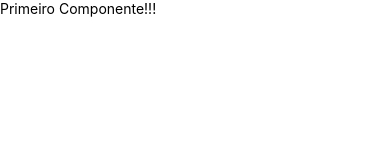
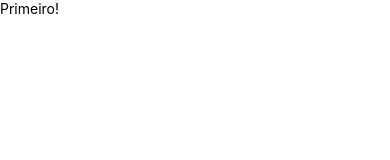
Before and after one commit to Flaviohmm/curso-react-native, a React Native app: screen / in a window 390 px wide. Shown: the top 160 px of the page. Built offline with nearby package versions, Linux system fonts and the light colour scheme.

Commit message:
Organizando Componentes

```diff
--- a/src/App.js
+++ b/src/App.js
@@ -1,4 +1,10 @@
 import React from 'react'
-import { Text } from 'react-native'
+import { View, Text } from 'react-native'
 
-export default () => <Text>Primeiro Componente!!!</Text>
+import Primeiro from './components/Primeiro'
+
+export default () => (
+    <View>
+        <Primeiro />
+    </View>
+)
--- /dev/null
+++ b/src/components/Primeiro.js
@@ -0,0 +1,5 @@
+import { from } from 'form-data'
+import React from 'react'
+import { Text } from 'react-native'
+
+export default () => <Text>Primeiro!</Text>
```
